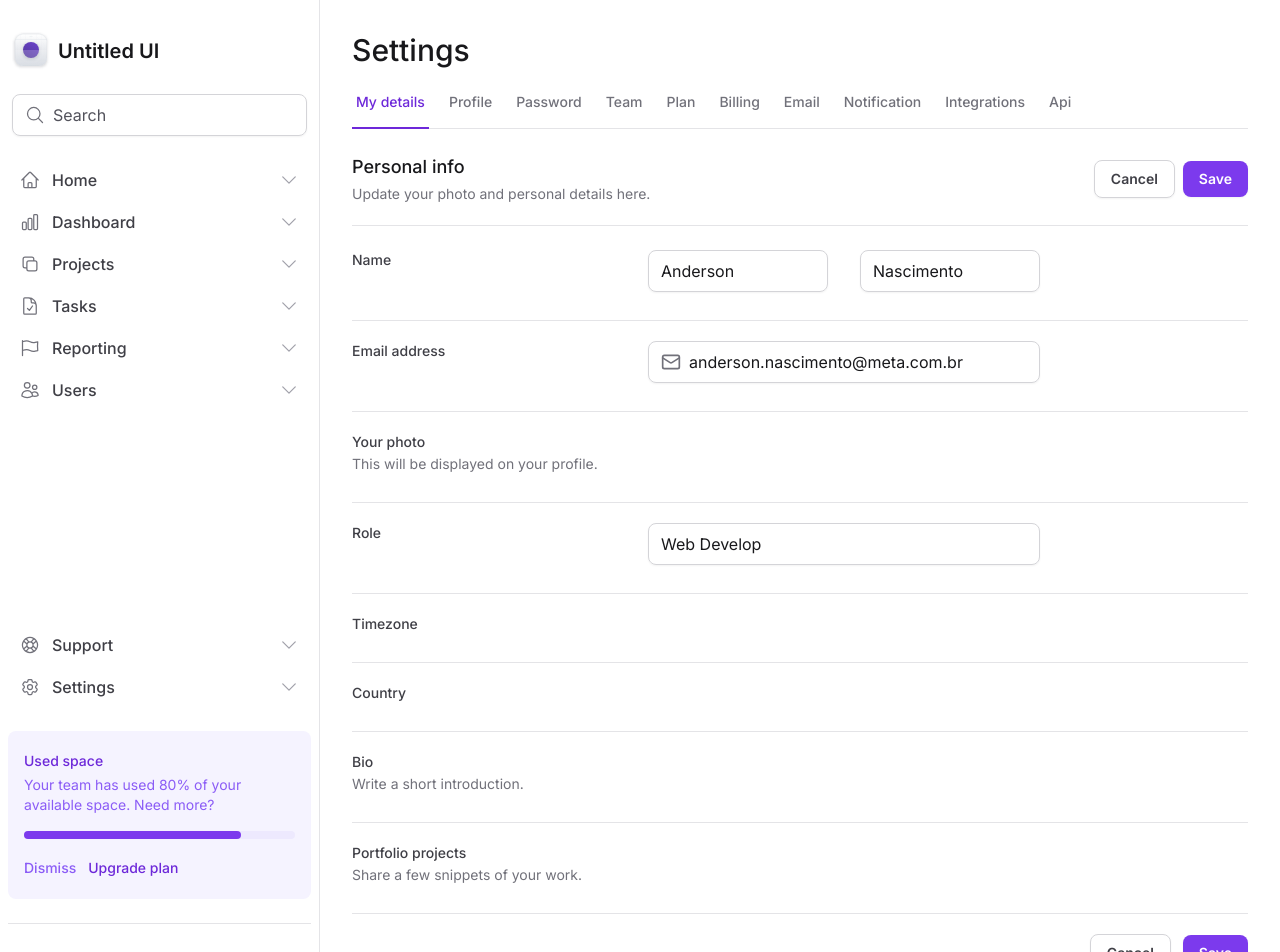
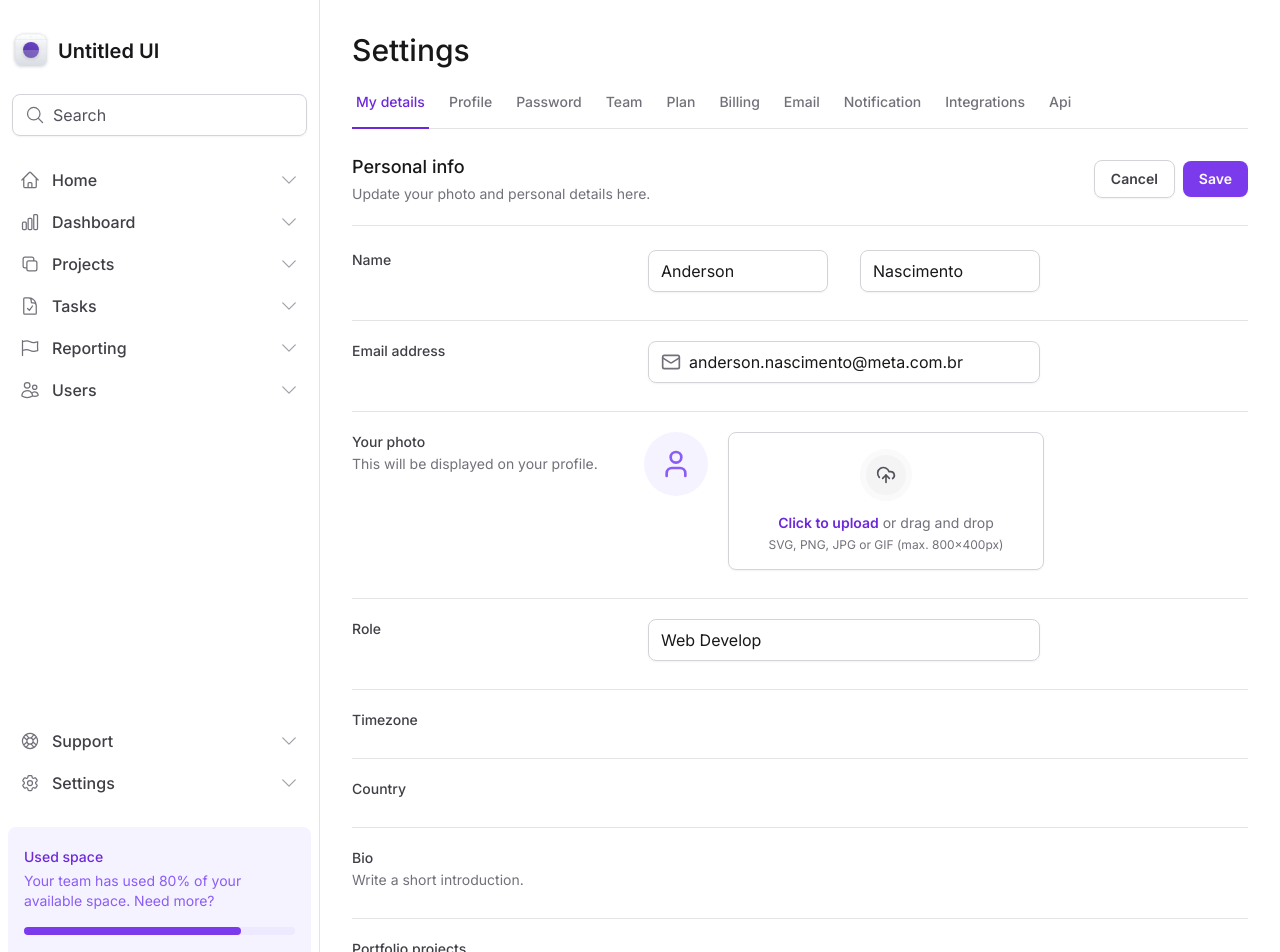
Before and after one commit to AndersonNascimentoAFSN/tailwind-next, a Next.js app: page /settings in a window 1280 px wide. Shown: the top 952 px of the page. Built offline with nearby package versions, Linux system fonts and the light colour scheme; grey boxes are pictures that could not be loaded.

Commit message:
feat: upload avatar

```diff
--- a/src/components/PersonalInfo/PersonalInfo.tsx
+++ b/src/components/PersonalInfo/PersonalInfo.tsx
@@ -1,4 +1,4 @@
-import { Mail } from 'lucide-react'
+import { Mail, UploadCloud, User } from 'lucide-react'
 
 import { Button } from '../Button'
 import { Input } from '../Input'
@@ -63,13 +63,41 @@
         </div>
 
         <div className="grid gap-3 grid-cols-form pt-5">
-          <label htmlFor="email" className="text-sm font-medium text-zinc-700">
+          <label
+            htmlFor="photo"
+            className="text-sm font-medium text-zinc-700 cursor-pointer"
+          >
             Your photo
             <p className="text-sm font-normal text-zinc-500 mt-0.5">
               This will be displayed on your profile.
             </p>
           </label>
-          <div></div>
+          <div className="flex items-start gap-5">
+            <div className="bg-violet-50 flex h-16 w-16 items-center justify-center rounded-full">
+              <User className="w-8 h-8 text-violet-500" />
+            </div>
+
+            <label
+              htmlFor="photo"
+              className="group flex-1 cursor-pointer flex flex-col items-center gap-3 rounded-lg border border-zinc-300 px-6 py-4 text-center text-zinc-500 shadow-sm hover:border-violet-200 hover:bg-violet-25 hover:text-violet-500"
+            >
+              <div className="rounded-full border-6 border-zinc-50 bg-zinc-100 p-2.5 group-hover:border-violet-50 group-hover:bg-violet-100">
+                <UploadCloud className="h-5 w-5 text-zinc-600" />
+              </div>
+              <div className="flex flex-col items-center gap-1">
+                <span className="text-sm">
+                  <span className="font-semibold text-violet-700">
+                    Click to upload
+                  </span>{' '}
+                  or drag and drop
+                </span>
+                <span className="text-xs">
+                  SVG, PNG, JPG or GIF (max. 800x400px)
+                </span>
+              </div>
+            </label>
+            <input type="file" className="sr-only" id="photo" />
+          </div>
         </div>
 
         <div className="grid gap-3 grid-cols-form pt-5">
--- a/tailwind.config.ts
+++ b/tailwind.config.ts
@@ -11,7 +11,14 @@
       maxWidth: {
         app: '700px',
       },
-      colors: {},
+      borderWidth: {
+        6: '6px',
+      },
+      colors: {
+        violet: {
+          25: '#fcfaff',
+        },
+      },
     },
   },
   plugins: [],
```
